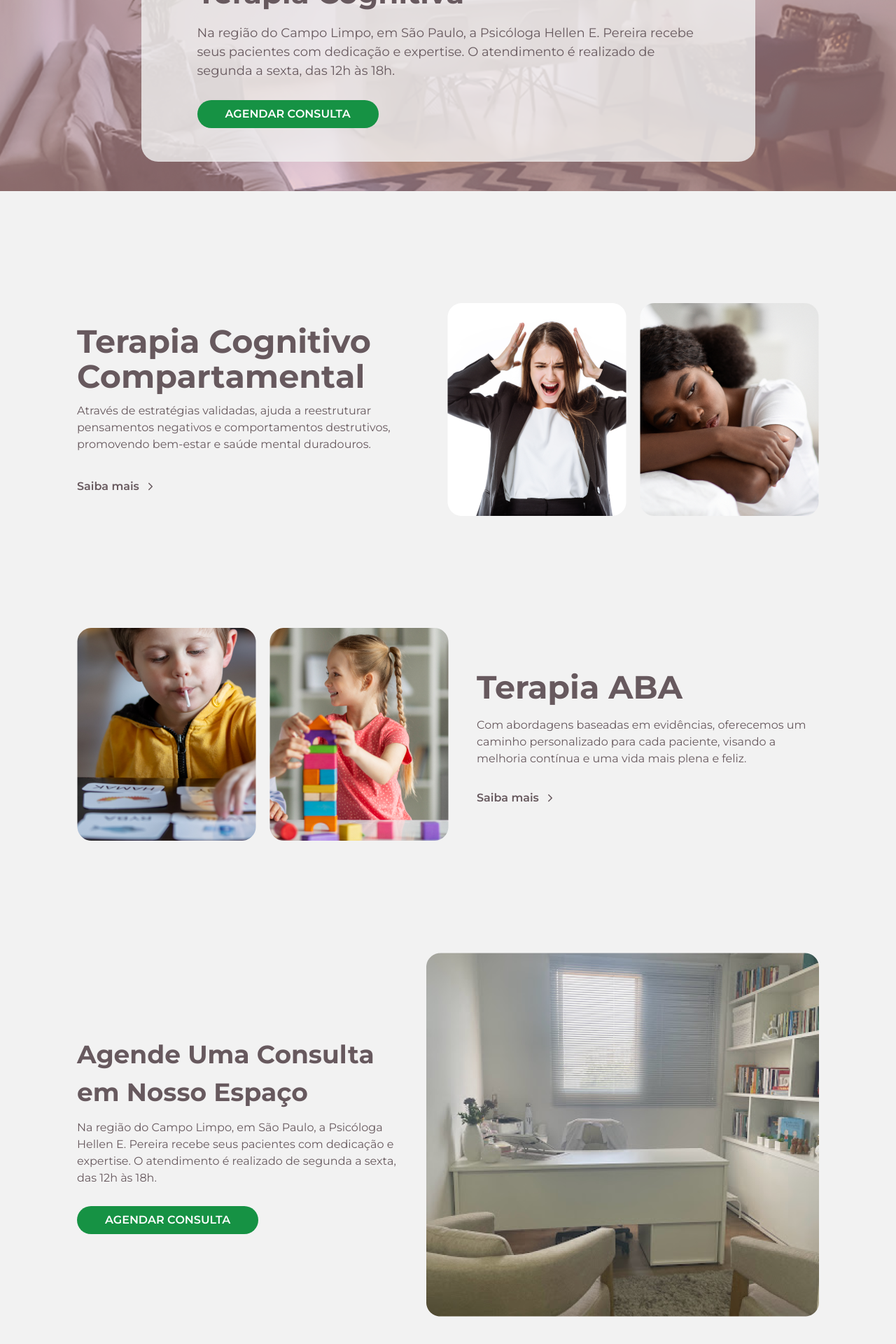
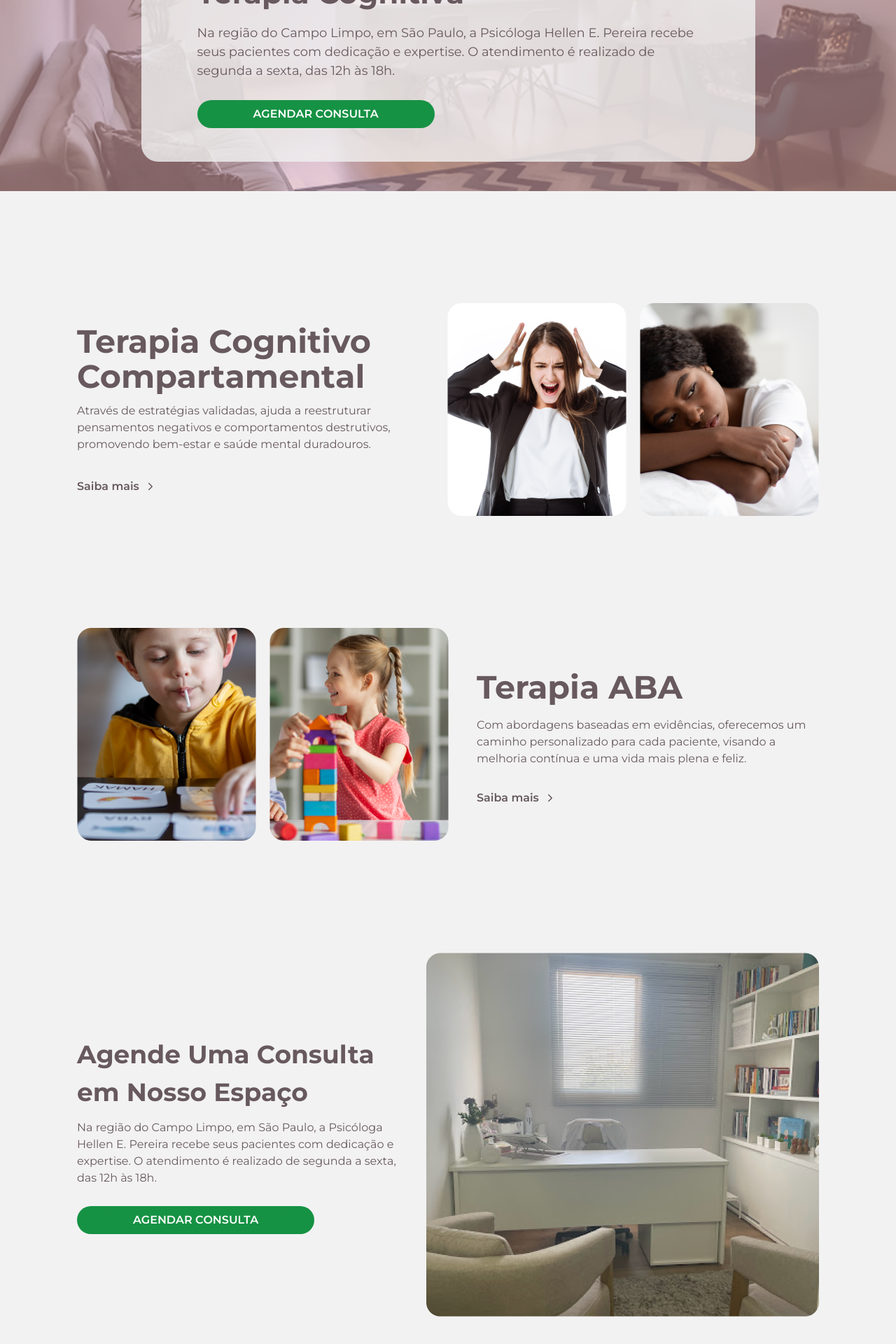
Before and after one commit to thealdoamati/psico-web, a Next.js app: page / in a window 1280 px wide. Shown: the part 238-2158 px from the top of the page at 70% size. Built offline with nearby package versions, Linux system fonts and the light colour scheme.

Commit message:
upd: agendar consulta btn

```diff
--- a/src/pages/index.tsx
+++ b/src/pages/index.tsx
@@ -48,7 +48,9 @@ export default function Home() {
                 </p>
               </div>
               <button className="text-[12px] md:text-[16px] px-10 py-2 rounded-[20px] h-fit md:whitespace-nowrap text-white bg-[#169244] hover:bg-[#137938] transition duration-500 font-semibold">
-                AGENDAR CONSULTA
+                <Link href="https://api.whatsapp.com/send/?phone=%2B5511937698342&text=Ol%C3%A1!+Gostaria+de+marcar+uma+consulta+de+ABA+com+a+Psic%C3%B3loga+Hellen.&utm_source=Chat+site&utm_medium=Whatsapp&utm_campaign=Site+hellen+v1" target="_blank" className="text-[12px] md:text-[16px] px-10 py-2 rounded-[20px] h-fit md:whitespace-nowrap text-white bg-[#169244] hover:bg-[#137938] transition duration-500 font-semibold">
+                  AGENDAR CONSULTA
+                </Link>
               </button>
             </div>
           </div>
@@ -106,7 +108,9 @@ export default function Home() {
             <span className="text-[24px] md:text-[36px] font-bold">Agende Uma Consulta em Nosso Espaço</span>
             <span>Na região do Campo Limpo, em São Paulo, a Psicóloga Hellen E. Pereira recebe seus pacientes com dedicação e expertise. O atendimento é realizado de segunda a sexta, das 12h às 18h.</span>
             <button className="px-10 py-2 mt-4 w-full md:w-fit md:mx-0 mx-auto rounded-[20px] h-fit text-white bg-[#169244] hover:bg-[#137938] transition duration-500 font-semibold">
-              AGENDAR CONSULTA
+              <Link href="https://api.whatsapp.com/send/?phone=%2B5511937698342&text=Ol%C3%A1!+Gostaria+de+marcar+uma+consulta+de+ABA+com+a+Psic%C3%B3loga+Hellen.&utm_source=Chat+site&utm_medium=Whatsapp&utm_campaign=Site+hellen+v1" target="_blank" className="text-[12px] md:text-[16px] px-10 py-2 rounded-[20px] h-fit md:whitespace-nowrap text-white bg-[#169244] hover:bg-[#137938] transition duration-500 font-semibold">
+                AGENDAR CONSULTA
+              </Link>
             </button>
           </div>
           <Image
```
